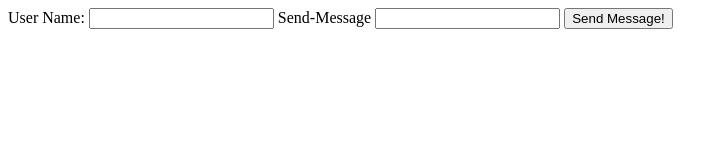
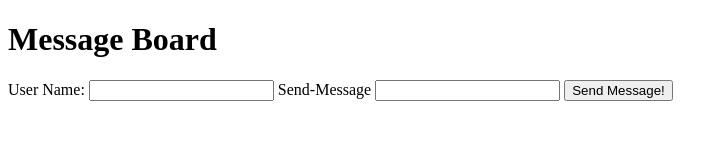
Before and after one commit to stephenprosso/MessageBoard, a plain HTML site: page index.html in a window 1280 px wide. Shown: the whole page, without its empty margins (0-728 px from the left). Drawn offline with nearby package versions, Linux system fonts and the light colour scheme.

Commit message:
added a title

```diff
--- a/index.html
+++ b/index.html
@@ -7,6 +7,7 @@
 </head>
 
 <body>
+  <h1>Message Board</h1>
     <form id='register'>
         <label for="username">User Name:</label>
 
```
